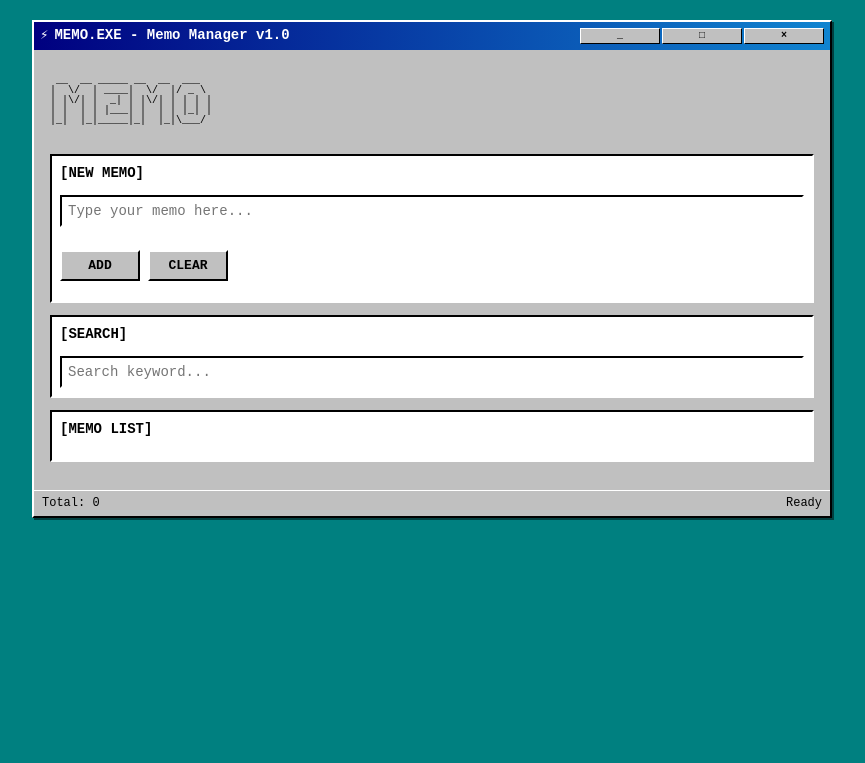
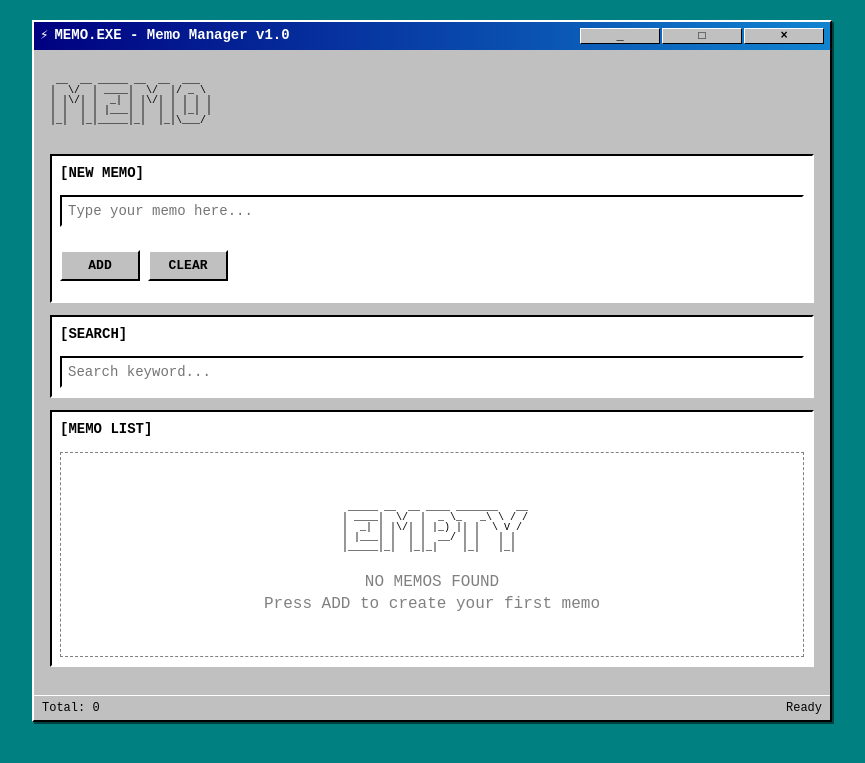
Before and after one commit to ajmd789/Zpython, a Django app: page /notebook in a window 1280 px wide. Shown: the top 763 px of the page, without its empty margins (208-1073 px from the left). Run offline with Django 4.2, Linux system fonts and the light colour scheme; data that the repository does not hold is empty.

Commit message:
feat(备忘录): 实现服务端初始化备忘录数据功能
- 修改notebook视图从memo_service获取所有备忘录数据并传递给模板
- 添加平台兼容的数据库路径处理逻辑
- 前端直接使用服务端传递的初始数据，减少API请求
- 调整备忘录界面字体大小和行高样式

```diff
--- a/zapp/services/memo_service.py
+++ b/zapp/services/memo_service.py
@@ -11,9 +11,13 @@ from django.utils import timezone
 logger = logging.getLogger(__name__)
 
 # 数据库路径
-DB_PATH = '/var/codes/deploy/backend/backendCodes/the-go/accounting.db'
+# 对于Windows环境，使用相对路径或Windows风格的绝对路径
+if os.name == 'nt':
+    DB_PATH = os.path.join(os.path.dirname(os.path.dirname(os.path.dirname(__file__))), 'accounting.db')
+else:
+    DB_PATH = '/var/codes/deploy/backend/backendCodes/the-go/accounting.db'
 # Windows路径兼容
-WINDOWS_DB_PATH = DB_PATH.replace('/', '\\')
+WINDOWS_DB_PATH = DB_PATH
 
 class MemoService:
     def __init__(self):
--- a/zapp/templates/zapp/memo.html
+++ b/zapp/templates/zapp/memo.html
@@ -57,7 +57,8 @@
       background: #c0c0c0;
       border: 1px solid;
       border-color: #fff #000 #000 #fff;
-      font-size: 10px;
+      font-size: 12px;
+      line-height: 12px;
       display: flex;
       align-items: center;
       justify-content: center;
@@ -208,6 +209,7 @@
   </style>
 </head>
 <body>
+  {{ initial_memos|json_script:"initial-memos-data" }}
   <div class="window">
     <!-- Windows 95 style title bar -->
     <div class="title-bar">
@@ -285,6 +287,10 @@
   </div>
 
   <script>
+    // 从服务端获取的初始备忘录数据
+    const initialMemosData = document.getElementById('initial-memos-data');
+    const initialMemos = initialMemosData ? JSON.parse(initialMemosData.textContent) : [];
+
     // 节流函数：每300毫秒最多执行一次
     function throttle(func, delay) {
       let timeoutId;
@@ -447,10 +453,10 @@
       }
     });
 
-    (async function init() {
+    (function init() {
+      // 使用服务端传递的初始备忘录数据，避免额外的API请求
       try {
-        const memos = await api.getAllMemos();
-        renderMemos(memos);
+        renderMemos(initialMemos);
       } catch (error) {
         console.error('初始化失败:', error);
       }
--- a/zapp/views.py
+++ b/zapp/views.py
@@ -62,8 +62,13 @@ def index_with_slash(request):
     return render(request, 'zapp/index.html')
 
 def notebook(request):
-    # 渲染memo.html模板
-    return render(request, 'zapp/memo.html')
+    # 在服务端获取所有备忘录数据
+    try:
+        memos = memo_service.get_all_memos()
+    except Exception as e:
+        memos = []
+    # 将备忘录数据传递给模板
+    return render(request, 'zapp/memo.html', {'initial_memos': memos})
 
 
 @require_GET
```
